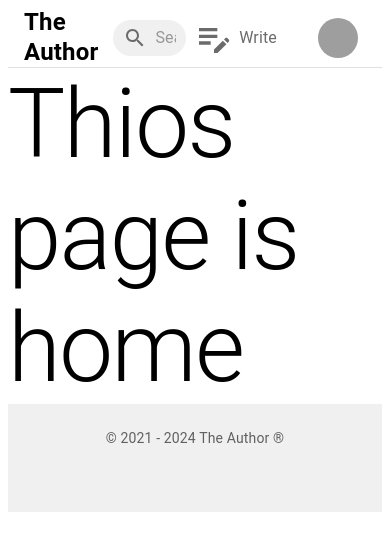
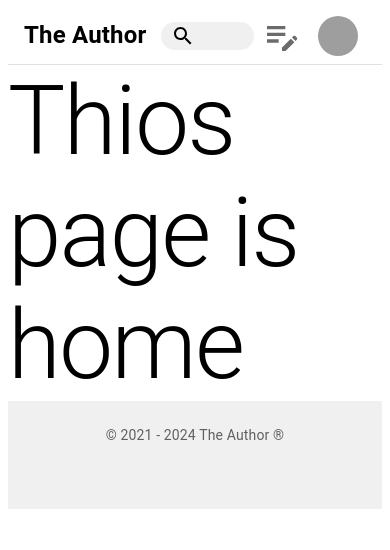
Before and after one commit to Rudreshcg/cz-frontend, a React (Create React App) app: page / in a window 390 px wide. Shown: the top 550 px of the page. Built offline with nearby package versions, Linux system fonts and the light colour scheme; grey boxes are pictures that could not be loaded.

Commit message:
Updated stylings

```diff
--- a/src/Components/Header.tsx
+++ b/src/Components/Header.tsx
@@ -1,5 +1,5 @@
 import React from 'react';
-import { AppBar, Toolbar, Divider, Box, IconButton, Typography, InputBase, Avatar, Button } from '@mui/material';
+import { AppBar, Toolbar, Divider, Box, IconButton, Typography, InputBase, Avatar, Button, useMediaQuery, useTheme } from '@mui/material';
 import { Link as RouterLink } from 'react-router-dom';
 import SearchIcon from '@mui/icons-material/Search';
 import EditNoteIcon from '@mui/icons-material/EditNote';
@@ -34,6 +34,14 @@ const headerStyles = {
         maxWidth: '300px',
         flexGrow: 1
     },
+    searchIcon: {
+        fontSize: '2rem',
+        color: '#6B6B6B',
+        backgroundColor: 'transparent',
+        borderRadius: '50%',
+        padding: '8px',
+        marginLeft: '5px'
+    },
     iconButton: {
         flexShrink: 0,
         '&:hover': {
@@ -67,14 +75,15 @@ const headerStyles = {
         '&:hover': {
             backgroundColor: 'black'
         }
-
-
     }
 };
 
-const isLoggedIn = true
+const isLoggedIn = true;
 
 const Header: React.FC = () => {
+    const theme = useTheme();
+    const isMobile = useMediaQuery(theme.breakpoints.down('sm'));
+
     return (
         <>
             <AppBar position="static" sx={headerStyles.appBar}>
@@ -84,6 +93,11 @@ const Header: React.FC = () => {
                             <Typography variant='h4' sx={{ fontSize: '1.5rem', fontWeight: 'bold' }}>The Author</Typography>
                         </RouterLink>
                         {isLoggedIn && (
+                            <Box sx={headerStyles.searchBox} style={{ display: isMobile ? 'flex' : 'none' }}>
+                                <SearchIcon sx={{ backgroundColor: isMobile ? 'transparent' : headerStyles.searchIcon.backgroundColor }} />
+                            </Box>
+                        )}
+                        {!isMobile && isLoggedIn && (
                             <Box sx={headerStyles.searchBox}>
                                 <SearchIcon sx={{ color: '#6B6B6B' }} />
                                 <InputBase
@@ -100,10 +114,14 @@ const Header: React.FC = () => {
                                 <IconButton
                                     component={RouterLink}
                                     to="/write"
-                                    sx={{ ...headerStyles.iconButton, ...headerStyles.writeButton }}
+                                    sx={{
+                                        ...headerStyles.iconButton,
+                                        ...headerStyles.writeButton,
+                                        marginRight: isMobile ? '0' : '25px'
+                                    }}
                                 >
                                     <EditNoteIcon sx={headerStyles.icon} />
-                                    <Typography sx={{ marginLeft: '5px' }}>Write</Typography>
+                                    {!isMobile && <Typography sx={{ marginLeft: '5px' }}>Write</Typography>}
                                 </IconButton>
                                 <IconButton
                                     component={RouterLink}
@@ -114,7 +132,8 @@ const Header: React.FC = () => {
                                 </IconButton>
                             </>
                         ) : (
-                            <Box sx={{alignItems: 'center'}}>
+                            <Box sx={{ alignItems: 'center' }}>
+                                {!isMobile && (
                                     <Typography
                                         component={RouterLink}
                                         to="/signin"
@@ -122,6 +141,7 @@ const Header: React.FC = () => {
                                     >
                                         Sign In
                                     </Typography>
+                                )}
                                 <Button
                                     component={RouterLink}
                                     to="/get-started"
```
Lines whose indentation alone changed are shown as unchanged.
